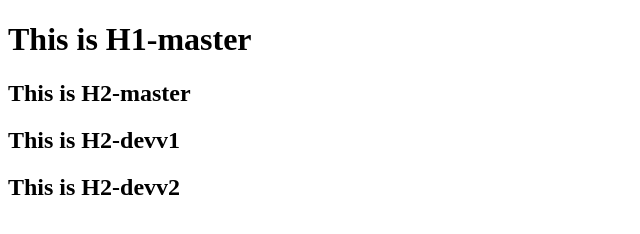
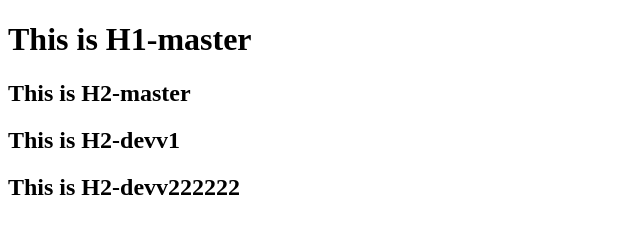
Before and after one commit to david8388/PRTest, a plain HTML site: page index.html in a window 1280 px wide. Shown: the whole page, without its empty margins (0-640 px from the left). Drawn offline with Linux system fonts and the light colour scheme.

Commit message:
Modify h2

```diff
--- a/index.html
+++ b/index.html
@@ -9,7 +9,7 @@
 <h1>This is H1-master</h1>
 <h2>This is H2-master</h2>
 <h2>This is H2-devv1</h2>
-<h2>This is H2-devv2</h2>
+<h2>This is H2-devv222222</h2>
 
 </body>
 </html>
```
